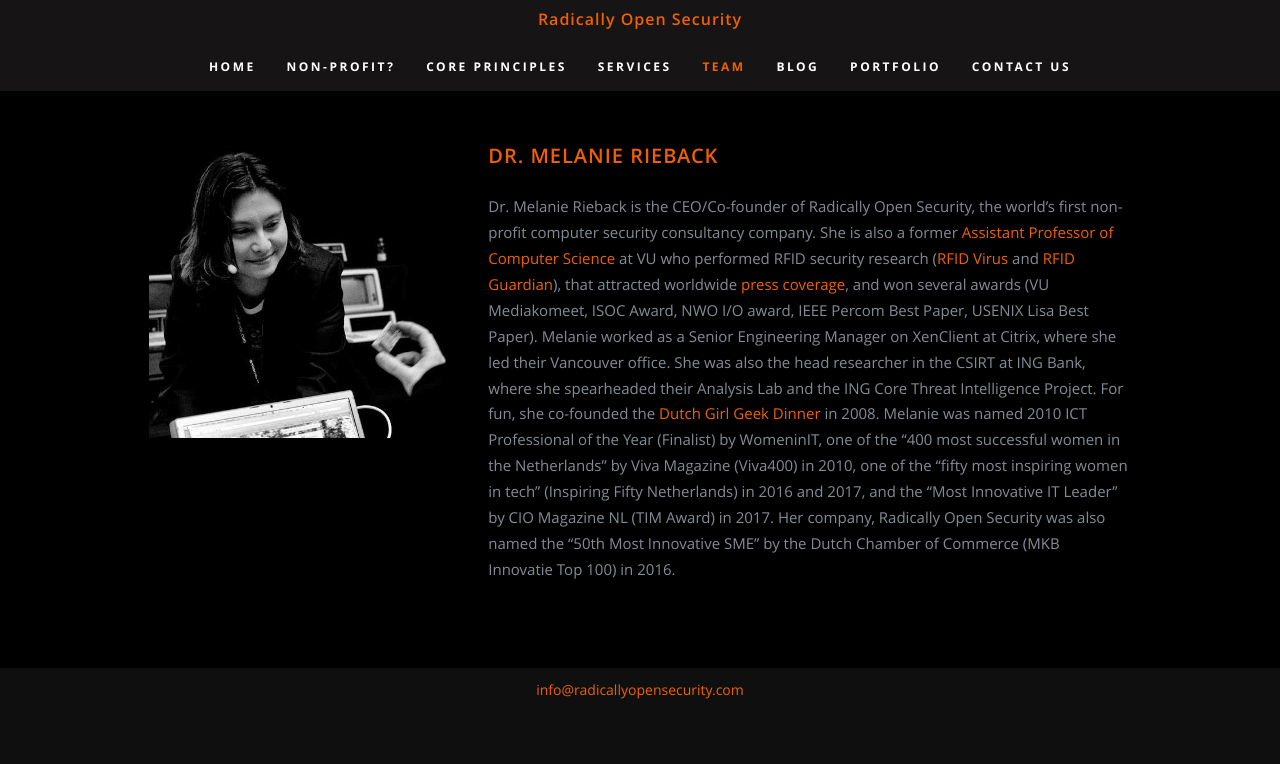
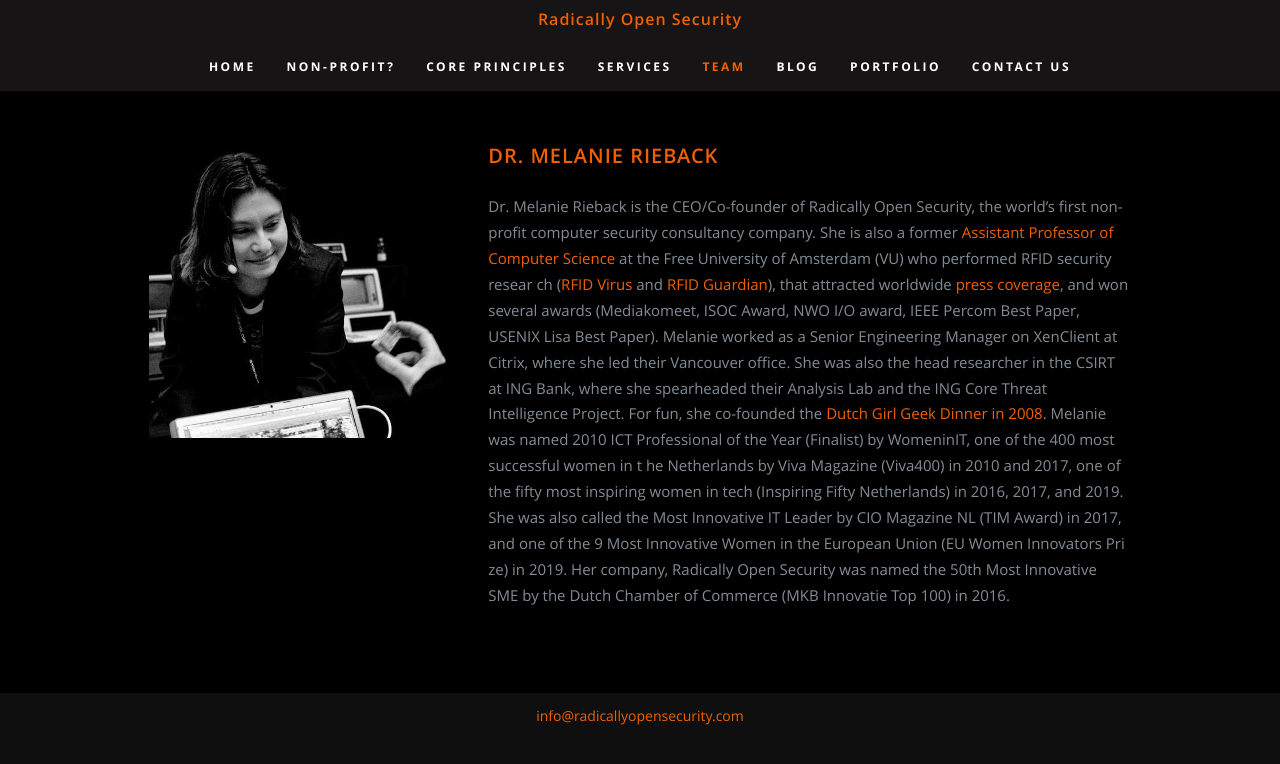
Before and after one commit to radicallyopensecurity/website, a Jekyll site: the page built from team/MelanieRieback/index.html, in a window 1280 px wide. Shown: the top 764 px of the page. Built offline with Jekyll 4.4.1, drawn with Linux system fonts in a browser that asks for light colours.

Commit message:
Update index.html
edit bio

```diff
--- a/team/MelanieRieback/index.html
+++ b/team/MelanieRieback/index.html
@@ -9,21 +9,18 @@
 	<div id=tm-desc>
 
 		<h2>Dr. Melanie Rieback</h2>
-
-		<p>Dr. Melanie Rieback is the CEO/Co-founder of Radically Open Security, the world’s first
-		   non-profit computer security consultancy company. She is also a former <a href=http://www.few.vu.nl/~melanie target=_blank>Assistant Professor
-		   of Computer Science</a> at VU who performed RFID security research (<a href=http://www.rfidvirus.org/ target=_blank>RFID Virus</a> and <a href=http://www.rfidguardian.org/ target=_blank>RFID
-		   Guardian</a>), that attracted worldwide <a href=http://www.rfidvirus.org/media/ target=_blank>press coverage</a>, and won several awards (VU
-		   Mediakomeet, ISOC Award, NWO I/O award, IEEE Percom Best Paper, USENIX Lisa Best
-		   Paper). Melanie worked as a Senior Engineering Manager on XenClient at Citrix, where she
-		   led their Vancouver office. She was also the head researcher in the CSIRT at ING Bank, where
-		   she spearheaded their Analysis Lab and the ING Core Threat Intelligence Project. For
-		   fun, she co-founded the <a href=http://girlgeekdinner.nl/ target=_blank>Dutch Girl Geek Dinner</a> in 2008. Melanie was named 2010 ICT
-		   Professional of the Year (Finalist) by WomeninIT, one of the <q>400 most successful women in
-		   the Netherlands</q> by Viva Magazine (Viva400) in 2010, one of the <q>fifty most inspiring
-		   women in tech</q> (Inspiring Fifty Netherlands) in 2016 and 2017, and the <q>Most Innovative IT Leader</q> by CIO Magazine NL (TIM Award) in 2017.
-		   Her company, Radically Open Security was also named the <q>50th Most Innovative SME</q> by the Dutch Chamber of Commerce (MKB Innovatie Top 100) in 2016.
-
+		<p>
+Dr. Melanie Rieback is the CEO/Co-founder of Radically Open Security, the world&#8217;s first non-profit computer security consultancy company. She is also a former <a
+href=http://www.few.vu.nl/~melanie target=_blank>Assistant Professor of Computer Science</a> at the Free University of Amsterdam (VU) who performed RFID security resear
+ch (<a href=http://www.rfidvirus.org/ target=_blank>RFID Virus</a> and  <a href=http://www.rfidguardian.org/ target=_blank>RFID Guardian</a>), that attracted worldwide
+<a href=http://www.rfidvirus.org/media/ target=_blank>press coverage</a>, and won several awards (Mediakomeet, ISOC Award, NWO I/O award, IEEE Percom Best Paper, USENIX
+ Lisa Best Paper). Melanie worked as a Senior Engineering Manager on XenClient at Citrix, where she led their Vancouver office. She was also the head researcher in the
+CSIRT at ING Bank, where she spearheaded their Analysis Lab and the ING Core Threat Intelligence Project. For fun, she co-founded the <a href=http://girlgeekdinner.nl/
+target=_blank>Dutch Girl Geek Dinner in 2008</a>. Melanie was named 2010 ICT Professional of the Year (Finalist) by WomeninIT, one of the 400 most successful women in t
+he Netherlands by Viva Magazine (Viva400) in 2010 and 2017, one of the fifty most inspiring women in tech (Inspiring Fifty Netherlands) in 2016, 2017, and 2019. She was
+ also called the Most Innovative IT Leader by CIO Magazine NL (TIM Award) in 2017, and one of the 9 Most Innovative Women in the European Union (EU Women Innovators Pri
+ze) in 2019. Her company, Radically Open Security was named the 50th Most Innovative SME by the Dutch Chamber of Commerce (MKB Innovatie Top 100) in 2016.
+		</p>
 	</div>
 
 </div>
```
